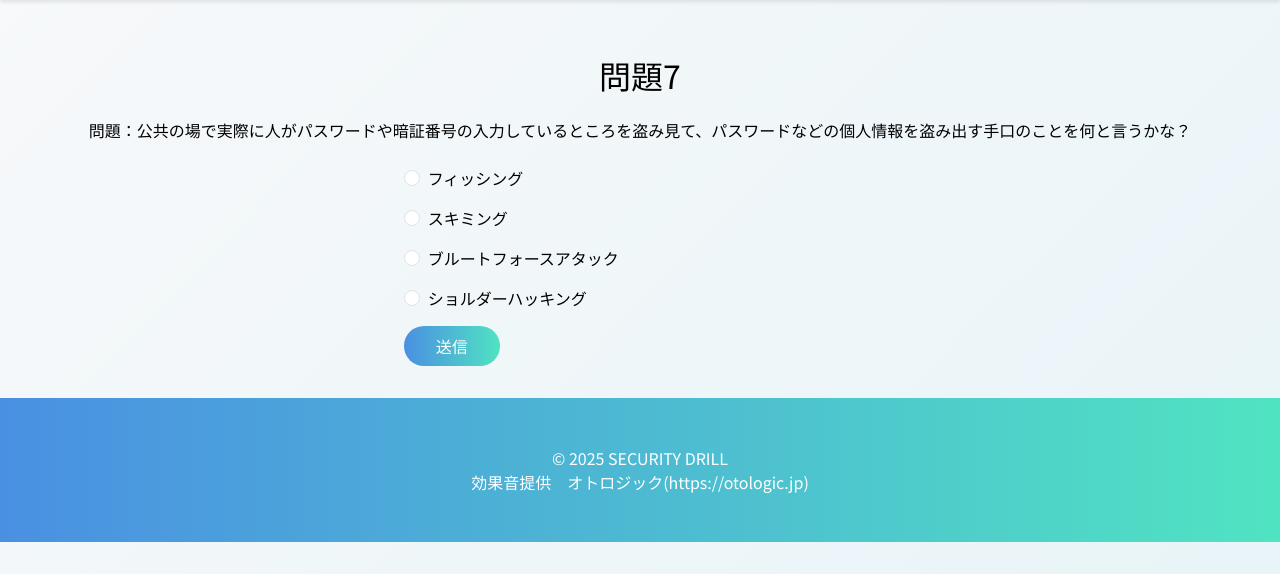
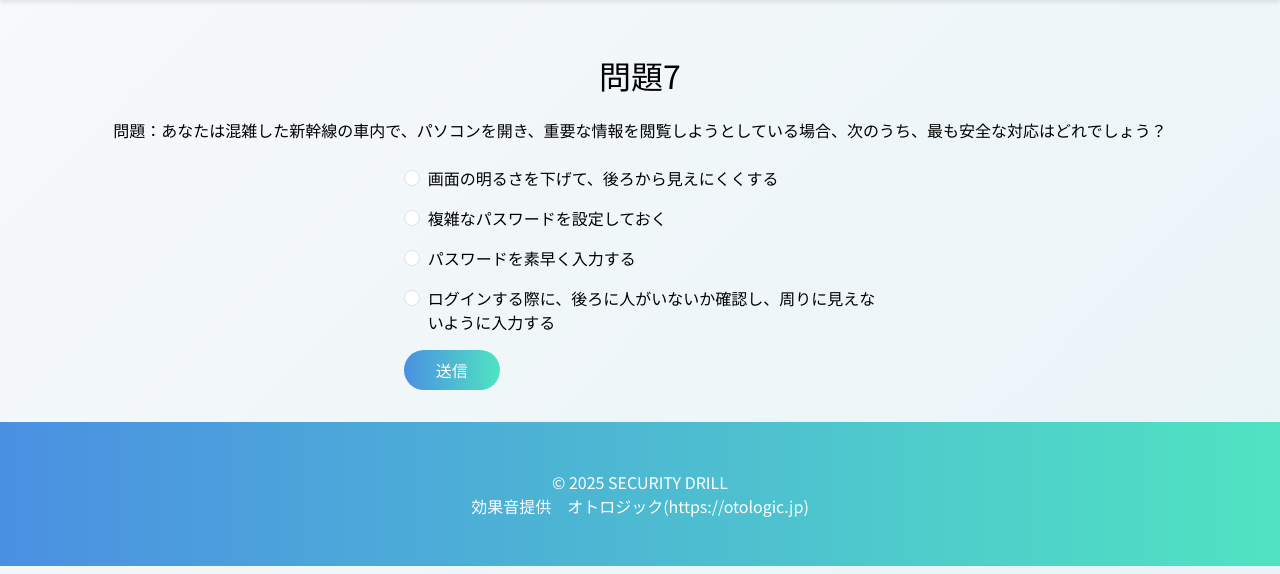
Before and after one commit to riporippo/SecutiryLiskQuiz, a Flask app: page /question7 in a window 1280 px wide. Shown: the part 165-739 px from the top of the page. Run offline with Flask 3, Linux system fonts and the light colour scheme.

Commit message:
問7改良

```diff
--- a/main.py
+++ b/main.py
@@ -127,15 +127,15 @@ def result7():
 
     # 選択された答えの説明を設定
     answer_text = {
-        1: "フィッシング",
-        2: "スキミング",
-        3: "ブルートフォースアタック",
-        4: "ショルダーハッキング"
+        1: "画面の明るさを下げて、後ろから見えにくくする",
+        2: "複雑なパスワードを設定しておく",
+        3: "パスワードを素早く入力する",
+        4: "ログインする際に、後ろに人がいないか確認し、周りに見えないように入力する"
     }.get(user_answer, "不明")
     return render_template('result7.html',
                          is_correct=is_correct,
                          user_answer=answer_text,
-                         correct_answer="ショルダーハッキング")
+                         correct_answer="ログインする際に、後ろに人がいないか確認し、周りに見えないように入力する")
 
 @app.route('/result8', methods=['POST'])
 def result8():
--- a/templates/question7.html
+++ b/templates/question7.html
@@ -2,7 +2,7 @@
 
 {% block content %}
 <h2 class="text-center mb-4">問題7</h2>
-<p class="text-center">問題：公共の場で実際に人がパスワードや暗証番号の入力しているところを盗み見て、パスワードなどの個人情報を盗み出す手口のことを何と言うかな？</p>
+<p class="text-center">問題：あなたは混雑した新幹線の車内で、パソコンを開き、重要な情報を閲覧しようとしている場合、次のうち、最も安全な対応はどれでしょう？</p>
 
 
 <div class="row justify-content-center mt-4">
@@ -11,25 +11,25 @@
             <div class="form-check mb-3">
                 <input class="form-check-input" type="radio" name="answer" id="answer1" value="1" required>
                 <label class="form-check-label" for="answer1">
-                    フィッシング
+                    画面の明るさを下げて、後ろから見えにくくする
                 </label>
             </div>
             <div class="form-check mb-3">
                 <input class="form-check-input" type="radio" name="answer" id="answer2" value="2">
                 <label class="form-check-label" for="answer2">
-                    スキミング
+                    複雑なパスワードを設定しておく
                 </label>
             </div>
             <div class="form-check mb-3">
                 <input class="form-check-input" type="radio" name="answer" id="answer3" value="3">
                 <label class="form-check-label" for="answer3">
-                    ブルートフォースアタック
+                    パスワードを素早く入力する
                 </label>
             </div>
             <div class="form-check mb-3">
                 <input class="form-check-input" type="radio" name="answer" id="answer4" value="4">
                 <label class="form-check-label" for="answer4">
-                    ショルダーハッキング
+                    ログインする際に、後ろに人がいないか確認し、周りに見えないように入力する
                 </label>
             </div>
             <button type="submit" class="btn btn-primary">送信</button>
```
Also changed, not shown: templates/result7.html (+4 -34 lines).
